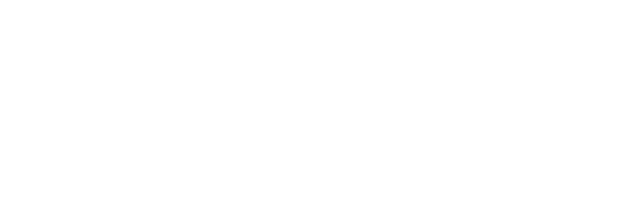
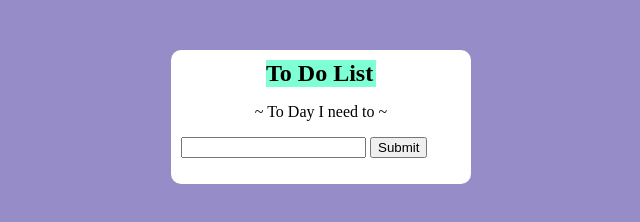
Before and after one commit to dts-kominfo-rea2a/challenge-08-anggaraigo, a website: page index.html in a window 1280 px wide. Shown: the whole page, without its empty margins (319-959 px from the left). Drawn offline with Linux system fonts and the light colour scheme.

Commit message:
challenge-dom

```diff
--- a/index.html
+++ b/index.html
@@ -6,36 +6,75 @@
     <meta name="viewport" content="width=device-width, initial-scale=1.0" />
     <title>Challenge - DOM</title>
   </head>
+  <style>
+    body {
+      margin: auto;
+      background-color: #968dc8;
+      width: 300px;
+    }
+    #app {
+      margin-top: 50px;
+      background-color: white;
+      padding: 10px;
+      border-radius: 10px;
+    }
+
+    h2 {
+      margin: auto;
+      width: 110px;
+      background-color: aquamarine;
+    }
+
+    p {
+      text-align: center;
+    }
+  </style>
   <body>
     <div id="app">
       <!-- TODO: Buatlah sebuah header dengan id todo-title -->
+      <h2 id="todo-title">To Do List</h2>
+
       <!-- TODO: Buatlah sebuah subtitle dengan id todo-subtitle -->
+      <p id="todo-subtitle">~ To Day I need to ~</p>
 
       <!-- Section: input -->
       <!-- TODO: Buatlah sebuah input bertipe text dengan id todo-input -->
+      <input type="text" id="todo-input" />
+
       <!-- TODO: Buatlah sebuah button dengan id todo-submit -->
+      <button type="submit" id="todo-submit">Submit</button>
 
       <!-- Section output -->
       <!-- TODO: Buatlah sebuah <ul> dengan id todo-output -->
+      <ul class="ul" id="todo-output"></ul>
     </div>
+    <!-- ! Untuk tantangan ini, script jangan diubah ke external js yah ! -->
 
-    <!-- ! Untuk tantangan ini, script jangan diubah ke external js yah ! -->
     <script>
       // TODO: Deklarasi variable sesuai dengan kebutuhan di sini
-      let button;
-      let input;
-      let output;
+      let button = document.getElementById("todo-submit");
+      let input = document.getElementById("todo-input");
+      let output = document.getElementById("todo-output");
 
       // TODO: Buatlah sebuah fungsi dengan nama fnClickHandler
       // Fungsi yang digunakan untuk menambahkan tulisan
       // Jangan ubah cara deklarasi fungsinya, cukup isi saja
-      function fnClickHandler(toDoItem) {}
+      function fnClickHandler(toDoItem) {
+        if (toDoItem.key === "Enter" || toDoItem.type === "click") {
+          console.log(toDoItem);
+          let list = document.createElement("li");
+          list.innerHTML = input.value;
+          output.appendChild(list);
+          input.value = "";
+        }
+      }
 
       // TODO: register event onclick / addEventListener untuk button
       // akan menjalankan fungsi fnClickHandler
-
+      button.addEventListener("click", fnClickHandler);
       // TODO: register event onkeypress / addEventListener untuk input
       // sehingga saat di input ditekan enter akan menjalankan fungsi fnClickHandler juga
+      document.addEventListener("keypress", fnClickHandler);
     </script>
   </body>
 </html>
```
